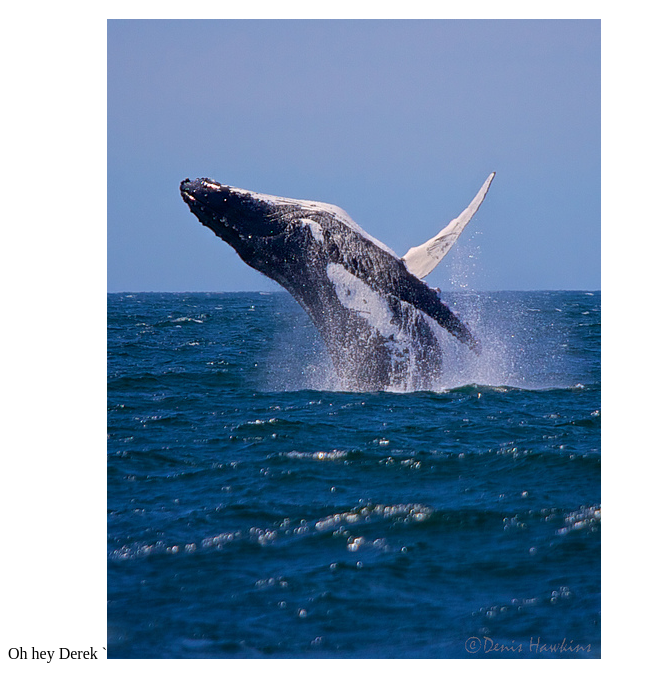
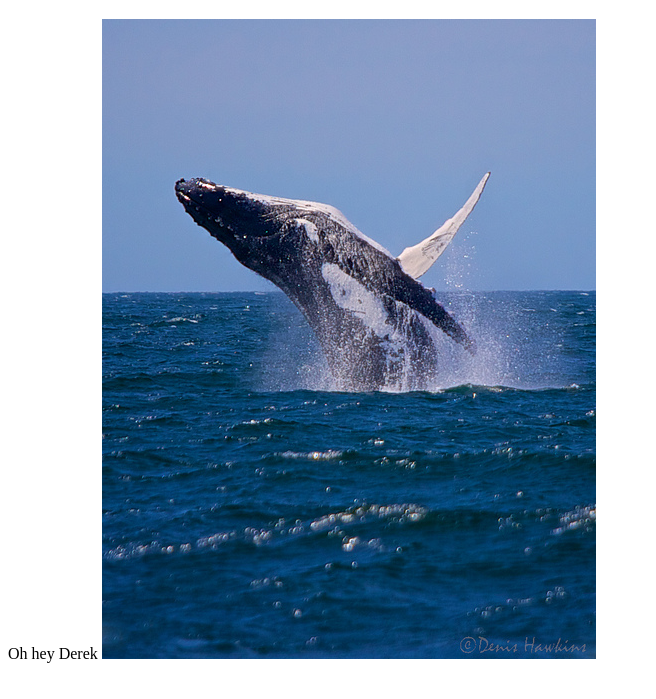
Before and after one commit to rhasinsky3/batweb, a website: page index.html in a window 1280 px wide. Shown: the part 61-760 px from the top of the page, without its empty margins (0-656 px from the left). Drawn offline with Linux system fonts and the light colour scheme.

```diff
--- a/index.html
+++ b/index.html
@@ -6,7 +6,7 @@
   <body>
     <h1> Hello, Bagul! </h1>
     <p> Oh hey Derek
-      `<img src="images/breaching_whale.jpg">
+      <img src="images/breaching_whale.jpg">
     </p>
   </body>
 </html>
```
